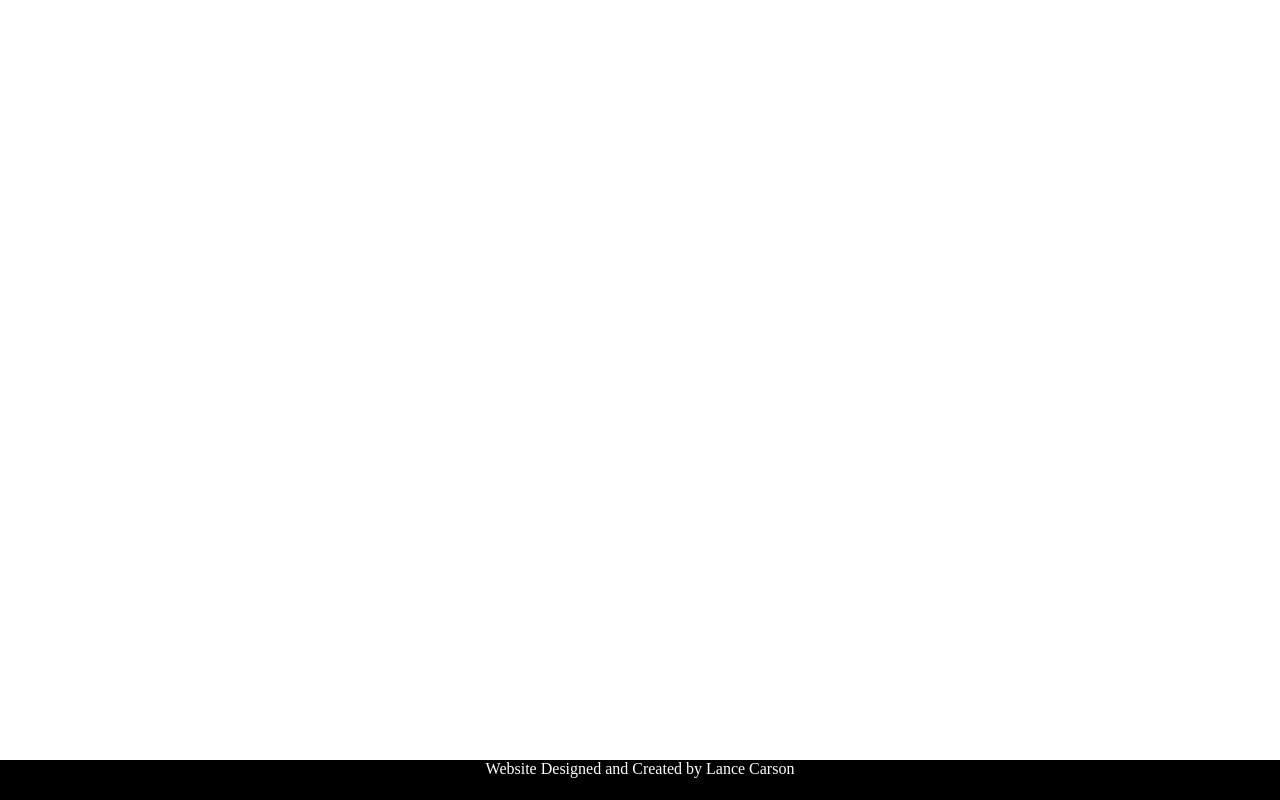
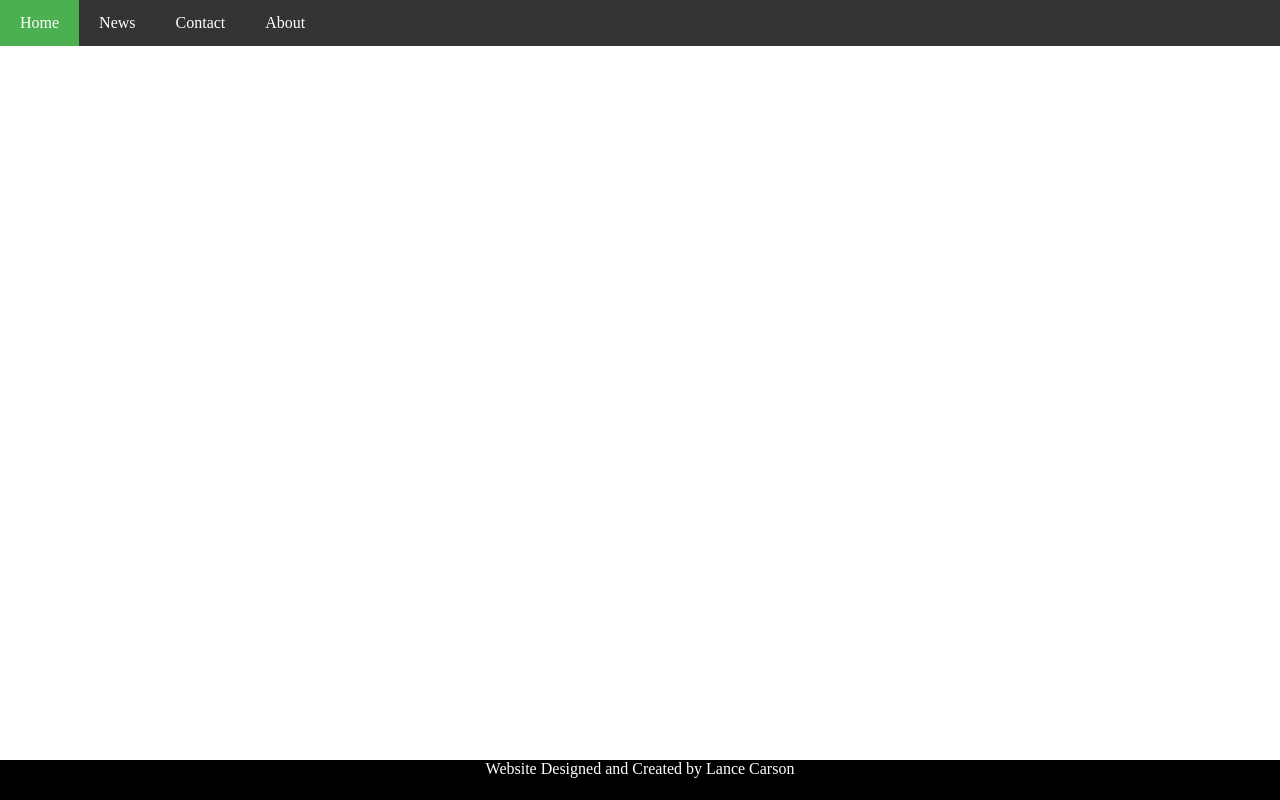
Before and after one commit to gewlance/MyWebsite2, a plain HTML site: page index.html in a window 1280 px wide. Drawn offline with Linux system fonts and the light colour scheme.

Commit message:
Basic css, added navbar. Further styling needed.

```diff
--- a/css/home.css
+++ b/css/home.css
@@ -1,5 +1,41 @@
+:root{
+
+}
+
+body{
+    margin:0;
+}
+
+/* Basic styling for the navbar */
+nav {
+position: fixed;
+width:100%;
+background-color: #333;
+overflow: hidden;
+}
+
+/* Style for the navbar links */
+nav a {
+float: left;
+display: block;
+color: white;
+text-align: center;
+padding: 14px 20px;
+text-decoration: none;
+}
+
+/* Style for active link */
+nav a.active {
+background-color: #4CAF50;
+}
+
+nav {
+    display: flex;
+}
+
 footer{
     position: fixed;
+    text-align: center;
     bottom:0%;
     left:0%;
     width:100%;
--- a/index.html
+++ b/index.html
@@ -7,7 +7,19 @@
         <link rel="stylesheet" href="css/home.css">
     </head>
 
-    <footer style="text-align: center;">
+    <body>
+
+        <nav>
+            <a class="active" href="#home">Home</a>
+            <a href="#news">News</a>
+            <a href="#contact">Contact</a>
+            <a href="#about">About</a>
+        </nav>
+
+    </body>
+
+
+    <footer>
         Website Designed and Created by Lance Carson
     </footer>
 
```
Also changed, not shown: PossibleColorPallette.png (added), 1 other file.
